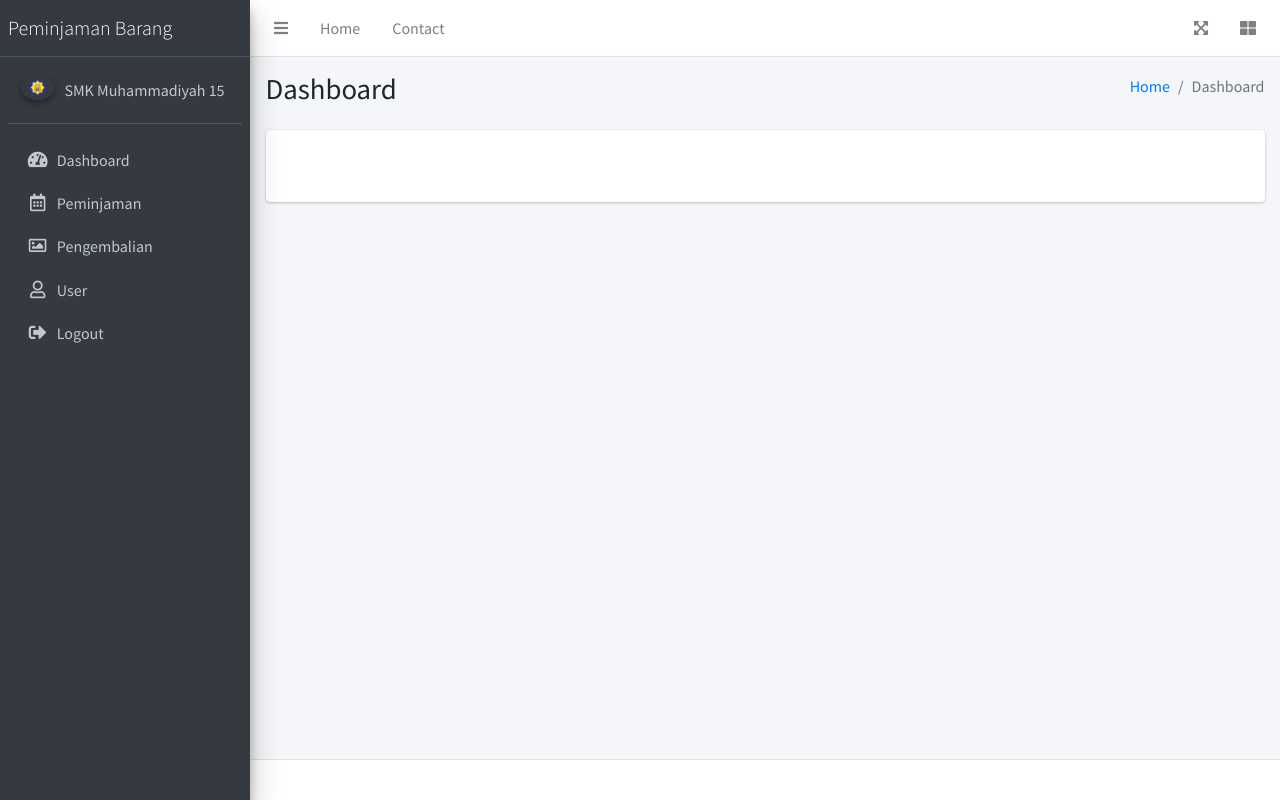
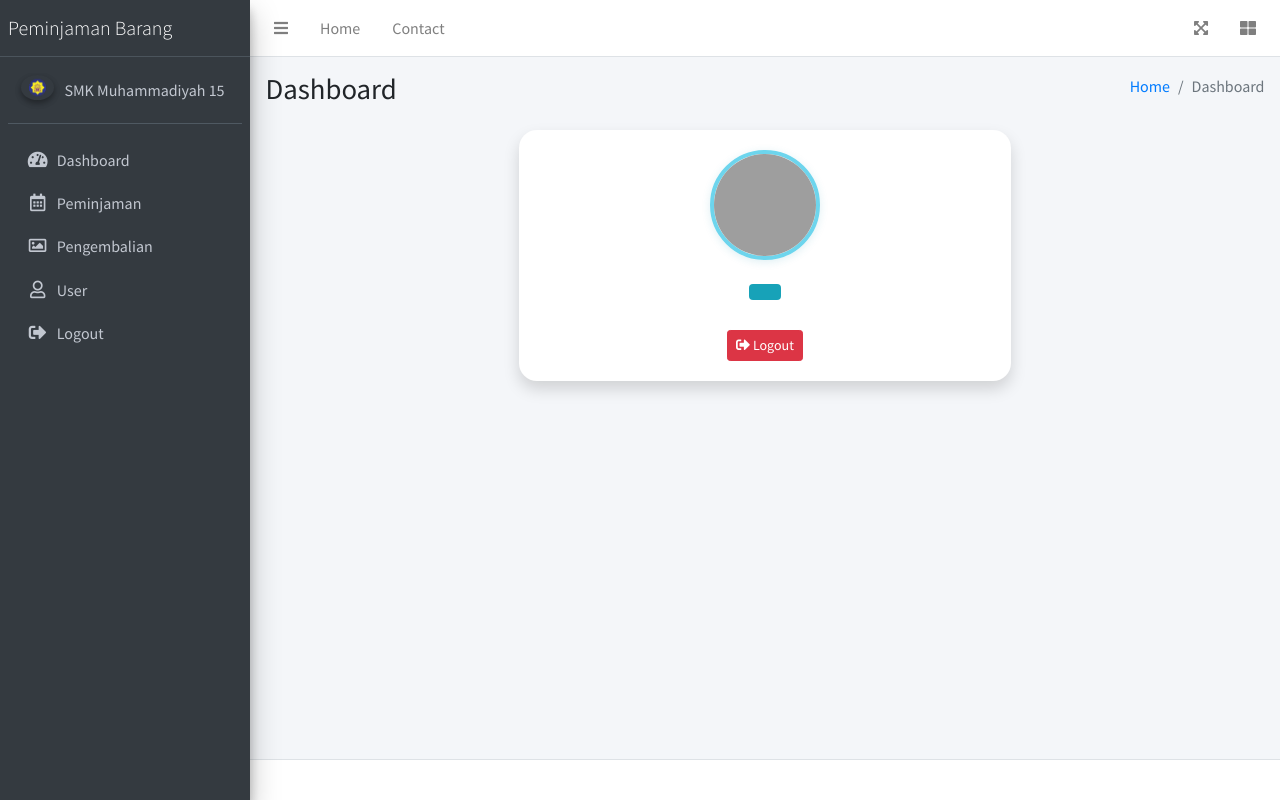
Before and after one commit to Rangers69/peminjaman_barang, a CodeIgniter app: page /peminjaman_barang/index.php/welcome/index in a window 1280 px wide. Run offline with CodeIgniter, Linux system fonts and the light colour scheme; some libraries are stand-ins or nearby versions; grey boxes are pictures that could not be loaded.

Commit message:
merubah tampilan home

```diff
--- a/application/views/home.php
+++ b/application/views/home.php
@@ -17,17 +17,27 @@
 
     <section class="content">
         <div class="container-fluid">
-            <div class="row">
-                <div class="col-12">
-                    <div class="card">
-                    <?=  $this->session->userdata('email') ?>
-                    <br>
-                    <?=  $this->session->userdata('role') ?>
-                    <br>
-                    <?=  $this->session->userdata('id_user') ?>
-                    <br>
-                    <?=  $this->session->userdata('nama') ?>
-
+            <div class="row justify-content-center">
+                <div class="col-md-6">
+                    <div class="card shadow" style="border-radius: 18px;">
+                        <div class="card-body text-center">
+                            <!-- Foto profil user -->
+                            <?php
+                                // Ganti path foto sesuai field di database Anda, misal $user['foto']
+                                $foto = isset($user['foto']) && $user['foto'] ? base_url('assets/img/profile/' . $user['foto']) : base_url('assets/img/profile/default.png');
+                            ?>
+                            <img src="<?= $foto ?>" alt="Foto Profil" class="rounded-circle mb-3" style="width:110px;height:110px;object-fit:cover;box-shadow:0 2px 8px rgba(33,147,176,0.15);border:4px solid #6dd5ed;">
+                            <h3 class="mb-0"><?= $this->session->userdata('nama') ?></h3>
+                            <p class="text-muted mb-2"><?= $this->session->userdata('email') ?></p>
+                            <span class="badge badge-info px-3 py-2 mb-2" style="font-size:1rem;">
+                                <?= ucfirst($this->session->userdata('role')) ?>
+                            </span>
+                            <div class="mt-3">
+                                <a href="<?= base_url('auth/logout'); ?>" class="btn btn-danger btn-sm">
+                                    <i class="fas fa-sign-out-alt"></i> Logout
+                                </a>
+                            </div>
+                        </div>
                     </div>
                 </div>
             </div>
@@ -35,19 +45,6 @@
     </section>
 </div>
 
-
 <script src="<?= base_url('assets/') ?>plugins/jquery/jquery.min.js"></script>
 <script src="<?= base_url('assets/') ?>plugins/bootstrap/js/bootstrap.bundle.min.js"></script>
-<script src="<?= base_url('assets/') ?>plugins/datatables/jquery.dataTables.min.js"></script>
-<script src="<?= base_url('assets/') ?>plugins/datatables-bs4/js/dataTables.bootstrap4.min.js"></script>
-<script src="<?= base_url('assets/') ?>plugins/datatables-responsive/js/dataTables.responsive.min.js"></script>
-<script src="<?= base_url('assets/') ?>plugins/datatables-responsive/js/responsive.bootstrap4.min.js"></script>
-<script src="<?= base_url('assets/') ?>plugins/datatables-buttons/js/dataTables.buttons.min.js"></script>
-<script src="<?= base_url('assets/') ?>plugins/datatables-buttons/js/buttons.bootstrap4.min.js"></script>
-<script src="<?= base_url('assets/') ?>plugins/jszip/jszip.min.js"></script>
-<script src="<?= base_url('assets/') ?>plugins/pdfmake/pdfmake.min.js"></script>
-<script src="<?= base_url('assets/') ?>plugins/pdfmake/vfs_fonts.js"></script>
-<script src="<?= base_url('assets/') ?>plugins/datatables-buttons/js/buttons.html5.min.js"></script>
-<script src="<?= base_url('assets/') ?>plugins/datatables-buttons/js/buttons.print.min.js"></script>
-<script src="<?= base_url('assets/') ?>plugins/datatables-buttons/js/buttons.colVis.min.js"></script>
-<script src="https://cdn.jsdelivr.net/npm/sweetalert2@11"></script>
+<!-- ...script lainnya tetap... -->
```
